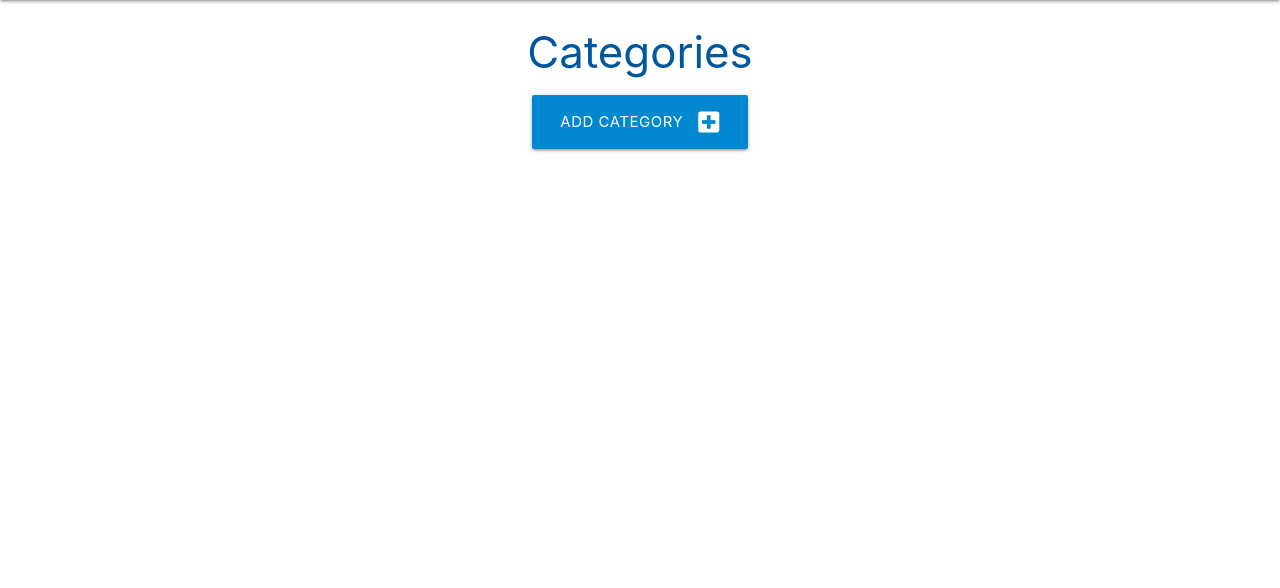
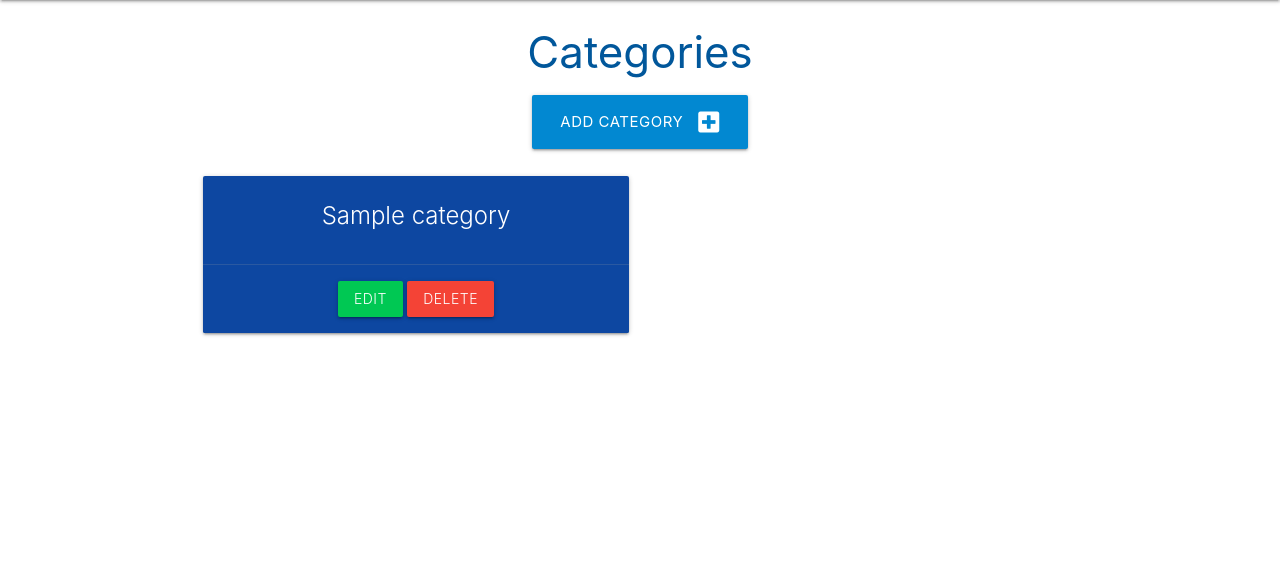
Before and after one commit to OlgaKuvs/Flask-sqlalchemy-task-manager_project, a Flask app: page /categories in a window 1280 px wide. Shown: the part 64-652 px from the top of the page. Run offline with Flask 3, Linux system fonts and the light colour scheme; tables that the repository leaves empty hold one stand-in row (values such as "Sample post").

Commit message:
add read functionallity for db

```diff
--- a/taskmanager/routes.py
+++ b/taskmanager/routes.py
@@ -9,15 +9,18 @@ def home():
 
 @app.route("/categories")
 def categories():
-    return render_template("categories.html")
+    # By using the .all() method, this is actually what's known as a Cursor Object
+    # To convert this Cursor Object into a standard Python list - list()
+    categories = list(Category.query.order_by(Category.category_name).all())
+    return render_template("categories.html", categories=categories)
 
-@app.route("/add_category", methods= ['GET','PUT'])
+@app.route("/add_category", methods= ['GET','POST'])
 # When a user clicks the "Add Category" button, this will use the "GET"
 # method and render the 'add_category' template.
 def add_category():
     # Once they submit the form, this will call the same function, but will check if the request
     # being made is a “POST“ method, which posts data to a database.
-    if request.method == 'PUT':
+    if request.method == 'POST':
         category = Category(category_name=request.form.get("category_name"))
         db.session.add(category)
         db.session.commit()
--- a/taskmanager/templates/add_category.html
+++ b/taskmanager/templates/add_category.html
@@ -4,7 +4,7 @@
 <h3 class="light-blue-text text-darken-4 center-align">Add category</h3>
 
 <div class="row card-panel grey lighten-5">
-    <form class="col s12" method="PUT" action="{{ url_for('categories') }}">
+    <form class="col s12" method="POST" action="{{ url_for('add_category') }}">
       <!-- category name -->
       <div class="row">
         <div class="input-field col s12">
--- a/taskmanager/templates/categories.html
+++ b/taskmanager/templates/categories.html
@@ -11,4 +11,20 @@
     </div>
 </div>
 
+<div class="row">
+    {% for category in categories %}
+        <div class="col s12 m6" l3>
+            <div class="card light blue darken-4 center-align">
+                <div class="card-content white-text">
+                    <span class="card-title">{{ category.category_name }}</span>
+                </div>
+                <div class="card-action">
+                    <a href="#" class="btn green accent-4">Edit</a>
+                    <a href="#" class="btn red">Delete</a>
+                </div>
+            </div>
+        </div>
+        {% endfor %}
+  </div>
+
 {% endblock %}
```
